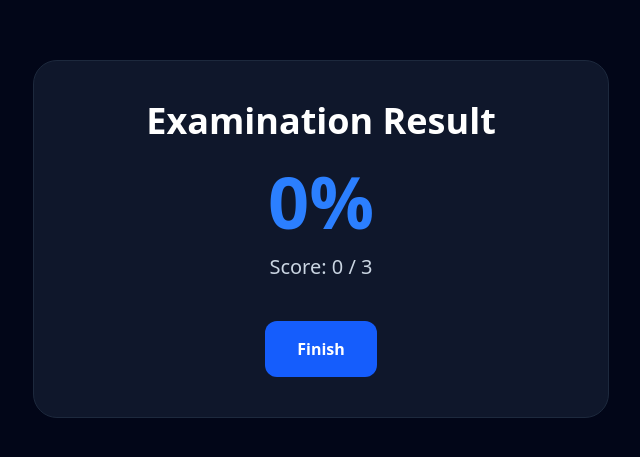
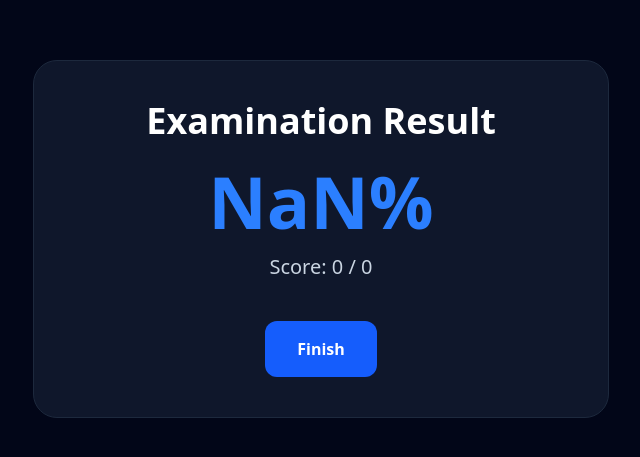
Before and after one commit to Peteru2/cbt, a Next.js app: page /result in a window 1280 px wide. Shown: the part 161-618 px from the top of the page, without its empty margins (319-959 px from the left). Built offline with nearby package versions, Linux system fonts and the light colour scheme.

Commit message:
Random selection update completed

```diff
--- a/app/components/exam/QuestionCard.tsx
+++ b/app/components/exam/QuestionCard.tsx
@@ -8,8 +8,12 @@ interface Props {
   question: Question
 }
 
-export default function QuestionCard({ question }: Props) {
-  const answers = useExamStore((state) => state.answers)
+export default function QuestionCard({
+  question,
+}: Props) {
+  const answers = useExamStore(
+    (state) => state.answers
+  )
 
   const selectAnswer = useExamStore(
     (state) => state.selectAnswer
@@ -17,13 +21,12 @@ export default function QuestionCard({ question }: Props) {
 
   return (
     <motion.div
-      key={question.id}
       initial={{ opacity: 0, y: 10 }}
       animate={{ opacity: 1, y: 0 }}
       transition={{ duration: 0.2 }}
-      className="bg-slate-900 border border-slate-800 rounded-3xl p-8"
+      className="bg-slate-900 border border-slate-800 rounded-3xl p-6 md:p-8"
     >
-      <h2 className="text-xl font-semibold leading-relaxed mb-8 text-white">
+      <h2 className="text-lg md:text-xl font-semibold leading-relaxed mb-8 text-white">
         {question.question}
       </h2>
 
@@ -35,10 +38,11 @@ export default function QuestionCard({ question }: Props) {
           return (
             <button
               key={option}
+              type="button"
               onClick={() =>
                 selectAnswer(question.id, option)
               }
-              className={`w-full text-left p-5 rounded-2xl border transition ${
+              className={`w-full text-left p-5 rounded-2xl border transition-all duration-200 ${
                 selected
                   ? "bg-blue-600 border-blue-500 text-white"
                   : "bg-slate-800 border-slate-700 text-slate-300 hover:bg-slate-700"
--- a/app/components/exam/QuestionPallete.tsx
+++ b/app/components/exam/QuestionPallete.tsx
@@ -1,6 +1,5 @@
 "use client"
 
-import { questions } from "../../data/questions"
 import { useExamStore } from "../../store/examStore"
 
 export default function QuestionPalette() {
@@ -9,6 +8,9 @@ export default function QuestionPalette() {
   const currentQuestionIndex = useExamStore(
     (state) => state.currentQuestionIndex
   )
+  const selectedQuestions = useExamStore(
+  (state) => state.selectedQuestions
+)
 
   const jumpToQuestion = useExamStore(
     (state) => state.jumpToQuestion
@@ -16,7 +18,7 @@ export default function QuestionPalette() {
 
   return (
     <div className="grid grid-cols-5 gap-3">
-      {questions.map((question, index) => {
+      {selectedQuestions.map((question, index) => {
         const answered = answers[question.id]
 
         const active =
--- a/app/data/candidates.ts
+++ b/app/data/candidates.ts
@@ -1,7 +1,4 @@
-export const candidates = [
-  "CBT-1001",
-  "CBT-1002",
-  "CBT-1003",
-  "CBT-1004",
-  "CBT-1005",
-]
+export const candidates = Array.from(
+  { length: 80 },
+  (_, index) => `CBT-${1001 + index}`
+)
--- a/app/data/questions.ts
+++ b/app/data/questions.ts
@@ -1,15 +1,20 @@
+import { Question } from "../types/question"
 
-
-import { Question } from "../types/question"
 export const questions: Question[] = [
   {
     id: 1,
+    question: "What is 15 + 7?",
+    options: ["20", "21", "22", "23"],
+    answer: "22",
+  },
+  {
+    id: 2,
     question: "Which of the following is a JavaScript library?",
     options: ["Laravel", "React", "Django", "Flask"],
     answer: "React",
   },
   {
-    id: 2,
+    id: 3,
     question: "What does HTML stand for?",
     options: [
       "Hyper Text Markup Language",
@@ -20,9 +25,175 @@ export const questions: Question[] = [
     answer: "Hyper Text Markup Language",
   },
   {
-    id: 3,
+    id: 4,
     question: "Which company developed JavaScript?",
     options: ["Netscape", "Microsoft", "Apple", "Google"],
     answer: "Netscape",
   },
+  {
+    id: 5,
+    question: "What is the value of 9 × 6?",
+    options: ["54", "56", "52", "48"],
+    answer: "54",
+  },
+  {
+    id: 6,
+    question: "Which of these is a noun?",
+    options: ["Run", "Beautiful", "Table", "Quickly"],
+    answer: "Table",
+  },
+  {
+    id: 7,
+    question: "Who is the current head of a classroom called?",
+    options: ["Captain", "Prefect", "Monitor", "Teacher"],
+    answer: "Monitor",
+  },
+  {
+    id: 8,
+    question: "What is the square root of 64?",
+    options: ["6", "7", "8", "9"],
+    answer: "8",
+  },
+  {
+    id: 9,
+    question: "Choose the correct spelling.",
+    options: ["Accomodation", "Accommodation", "Acommodation", "Acomodation"],
+    answer: "Accommodation",
+  },
+  {
+    id: 10,
+    question: "What is the capital of Nigeria?",
+    options: ["Lagos", "Kano", "Abuja", "Ibadan"],
+    answer: "Abuja",
+  },
+  {
+    id: 11,
+    question: "What is 45 ÷ 5?",
+    options: ["8", "9", "10", "11"],
+    answer: "9",
+  },
+  {
+    id: 12,
+    question: "Which of these is a pronoun?",
+    options: ["Happy", "She", "Book", "Walk"],
+    answer: "She",
+  },
+  {
+    id: 13,
+    question: "Citizens have the right to ____.",
+    options: ["Break laws", "Vote", "Fight", "Steal"],
+    answer: "Vote",
+  },
+  {
+    id: 14,
+    question: "What is 12 squared?",
+    options: ["122", "124", "144", "142"],
+    answer: "144",
+  },
+  {
+    id: 15,
+    question: "Choose the correct sentence.",
+    options: [
+      "He go to school.",
+      "He goes to school.",
+      "He going to school.",
+      "He gone to school.",
+    ],
+    answer: "He goes to school.",
+  },
+  {
+    id: 16,
+    question: "Democracy means government of the ____.",
+    options: ["Kings", "People", "Rich", "Military"],
+    answer: "People",
+  },
+  {
+    id: 17,
+    question: "What is 100 - 37?",
+    options: ["63", "64", "62", "65"],
+    answer: "63",
+  },
+  {
+    id: 18,
+    question: "Which punctuation mark ends a question?",
+    options: [".", ",", "?", "!"],
+    answer: "?",
+  },
+  {
+    id: 19,
+    question: "A good citizen should always ____ the law.",
+    options: ["Break", "Ignore", "Obey", "Fight"],
+    answer: "Obey",
+  },
+  {
+    id: 20,
+    question: "What is 7 × 8?",
+    options: ["54", "56", "58", "48"],
+    answer: "56",
+  },
+  {
+    id: 21,
+    question: "Which of these is an adjective?",
+    options: ["Beautiful", "Jump", "Slowly", "Teacher"],
+    answer: "Beautiful",
+  },
+  {
+    id: 22,
+    question: "What is the value of 81 ÷ 9?",
+    options: ["8", "9", "7", "6"],
+    answer: "9",
+  },
+  {
+    id: 23,
+    question: "Which arm of government makes laws?",
+    options: ["Executive", "Judiciary", "Legislative", "Police"],
+    answer: "Legislative",
+  },
+  {
+    id: 24,
+    question: "Choose the opposite of 'Happy'.",
+    options: ["Joyful", "Excited", "Sad", "Glad"],
+    answer: "Sad",
+  },
+  {
+    id: 25,
+    question: "What is 25% of 100?",
+    options: ["20", "25", "30", "35"],
+    answer: "25",
+  },
+  {
+    id: 26,
+    question: "Which of these is a sentence?",
+    options: [
+      "Running fast",
+      "The boy is reading.",
+      "Quickly",
+      "Blue car",
+    ],
+    answer: "The boy is reading.",
+  },
+  {
+    id: 27,
+    question: "The national anthem is a symbol of ____.",
+    options: ["Peace", "Unity", "Poverty", "Fighting"],
+    answer: "Unity",
+  },
+  {
+    id: 28,
+    question: "What is 14 + 19?",
+    options: ["31", "32", "33", "34"],
+    answer: "33",
+  },
+  {
+    id: 29,
+    question: "Choose the correct plural form of 'Child'.",
+    options: ["Childs", "Children", "Childes", "Childrens"],
+    answer: "Children",
+  },
+  {
+    id: 30,
+    question: "Which of these is a responsibility of citizens?",
+    options: ["Destroy public property", "Pay taxes", "Fight leaders", "Ignore rules"],
+    answer: "Pay taxes",
+  },
 ]
--- a/app/exam/page.tsx
+++ b/app/exam/page.tsx
@@ -1,54 +1,57 @@
-"use client"
-import { useRouter } from "next/navigation"
-import { questions } from "../data/questions"
-import { useExamStore } from "../store/examStore"
-import Timer from "../components/exam/Timer"
-import QuestionCard from "../components/exam/QuestionCard"
-import QuestionPalette from "../components/exam/QuestionPallete"
-import NavigationButtons from "../components/exam/NavigationButtons"
+"use client";
+import { useRouter } from "next/navigation";
+
+import { useExamStore } from "../store/examStore";
+import Timer from "../components/exam/Timer";
+import QuestionCard from "../components/exam/QuestionCard";
+import QuestionPalette from "../components/exam/QuestionPallete";
+import NavigationButtons from "../components/exam/NavigationButtons";
 
 export default function ExamPage() {
-        const router = useRouter()
+  const router = useRouter();
   const currentQuestionIndex = useExamStore(
-        (state) => state.currentQuestionIndex
+    (state) => state.currentQuestionIndex,
+  );
+  const selectedQuestions = useExamStore(
+  (state) => state.selectedQuestions
 )
-        const candidateId = useExamStore(
-        (state) => state.candidateId
+  const candidateId = useExamStore((state) => state.candidateId);
+  const submitExam = useExamStore((state) => state.submitExam);
+  const question =
+  selectedQuestions[currentQuestionIndex]
+  if (!question) {
+  return (
+    <main className="min-h-screen bg-slate-950 flex items-center justify-center text-white">
+      Preparing examination...
+    </main>
   )
-        const submitExam = useExamStore(
-        (state) => state.submitExam
-        )
-        const question = questions[currentQuestionIndex]
+}
   const handleSubmit = () => {
-        submitExam()
-        router.push("/result")
-}
+    submitExam();
+    router.push("/result");
+  };
   return (
     <main className="min-h-screen bg-slate-950 text-white p-4 lg:p-8">
       <div className="max-w-7xl mx-auto grid lg:grid-cols-[1fr_320px] gap-8">
         <div>
           <div className="flex items-center justify-between mb-6">
             <div>
-                <h1 className="text-2xl font-bold">
-                CBT Practice Test
-                </h1>
-                <p className="text-slate-400 mt-1">
-                Candidate: {candidateId}
-                </p>
+              <h1 className="text-2xl font-bold">CBT Practice Test</h1>
+              <p className="text-slate-400 mt-1">Candidate: {candidateId}</p>
             </div>
             <Timer />
           </div>
           <div className="mb-4 text-slate-400">
-                Question {currentQuestionIndex + 1} of {questions.length}
+            Question {currentQuestionIndex + 1} of {selectedQuestions.length}
           </div>
           <QuestionCard question={question} />
           <NavigationButtons />
         </div>
-                <aside className="bg-slate-900 border border-slate-800 rounded-3xl p-6
-                h-fit sticky top-6">
-                <h2 className="text-xl font-bold mb-6">
-                Question Palette
-                </h2>
+        <aside
+          className="bg-slate-900 border border-slate-800 rounded-3xl p-6
+                h-fit sticky top-6"
+        >
+          <h2 className="text-xl font-bold mb-6">Question Palette</h2>
           <QuestionPalette />
           <button
             onClick={handleSubmit}
@@ -60,5 +63,5 @@ return (
         </aside>
       </div>
     </main>
-)
+  );
 }
--- a/app/instructions/page.tsx
+++ b/app/instructions/page.tsx
@@ -5,10 +5,16 @@ import { useExamStore } from "../store/examStore";
 export default function InstructionsPage() {
   const router = useRouter();
   const startExam = useExamStore((state) => state.startExam);
-  const handleBegin = () => {
-    startExam();
-    router.push("/exam");
-  };
+  const initializeQuestions = useExamStore(
+  (state) => state.initializeQuestions
+)
+ const handleBegin = () => {
+  initializeQuestions()
+
+  startExam()
+
+  router.push("/exam")
+}
   return (
     <main
       className="min-h-screen bg-slate-950 text-white flex items-center
--- a/app/page.tsx
+++ b/app/page.tsx
@@ -21,6 +21,7 @@ export default function HomePage() {
     setCandidateId(trimmed);
     router.push("/instructions");
   };
+
   return (
     <main
       className="min-h-screen bg-slate-950 text-white flex items-center
--- a/app/result/page.tsx
+++ b/app/result/page.tsx
@@ -1,40 +1,55 @@
 "use client"
 
 
-import { questions } from "../data/questions"
 import { useExamStore } from "../store/examStore"
 import { calculateScore } from "../utils/calculateStore"
 import { useRouter } from "next/navigation"
 
 export default function ResultPage() {
+  const answers = useExamStore(
+    (state) => state.answers
+  )
 const router = useRouter()
 
-const answers = useExamStore((state) => state.answers)
-const reset = useExamStore((state) => state.resetExam)
+  const selectedQuestions = useExamStore(
+    (state) => state.selectedQuestions
+  )
+
+   const resetExam = useExamStore(
+    (state) => state.resetExam
+
+  )
   const handleReset = () =>{
-        reset()
+        resetExam();
         router.push("/")
-
   }
 
-const score = calculateScore(answers)
+
+
+  const score = calculateScore(
+    selectedQuestions,
+    answers
+  )
+
   const percentage = Math.round(
-(score / questions.length) * 100
+    (score / selectedQuestions.length) * 100
   )
+
   return (
-<main className="min-h-screen bg-slate-950 text-white flex items-center
-justify-center px-4">
-<div className="max-w-xl w-full bg-slate-900 border border-slate-800
-rounded-3xl p-10 text-center">
+    <main className="min-h-screen bg-slate-950 text-white flex items-center justify-center px-4">
+      <div className="max-w-xl w-full bg-slate-900 border border-slate-800 rounded-3xl p-10 text-center">
         <h1 className="text-4xl font-bold mb-6">
           Examination Result
         </h1>
+
         <div className="text-7xl font-black text-blue-500 mb-4">
           {percentage}%
         </div>
+
         <p className="text-xl text-slate-300 mb-2">
-Score: {score} / {questions.length}
+          Score: {score} / {selectedQuestions.length}
         </p>
+
                         <button
                         onClick={handleReset}
                         className="mt-8 h-14 px-8 cursor-pointer rounded-xl bg-blue-600 hover:bg-blue-500
--- a/app/store/examStore.ts
+++ b/app/store/examStore.ts
@@ -2,6 +2,8 @@
 import { create } from "zustand";
 import { persist } from "zustand/middleware";
 import { questions } from "../data/questions";
+import { Question } from "../types/question"
+import { shuffleQuestions } from "../utils/shuffleQuestions"
 
 interface ExamStore {
   candidateId: string;
@@ -20,6 +22,8 @@ interface ExamStore {
 
   submitExam: () => void;
   resetExam: () => void;
+  selectedQuestions: Question[]
+initializeQuestions: () => void
 }
 
 export const useExamStore = create<ExamStore>()(
@@ -28,13 +32,22 @@ export const useExamStore = create<ExamStore>()(
       candidateId: "",
       currentQuestionIndex: 0,
       answers: {},
+       setCandidateId: (id) =>
+        set({
+          candidateId: id,
+        }),
       examStarted: false,
       examSubmitted: false,
       examStartTime: null,
-      duration: 30 * 60,
-      setCandidateId: (id) =>
+      duration: 30 * 20,
+      selectedQuestions: [],
+
+        initializeQuestions: () =>
   set({
-          candidateId: id,
+    selectedQuestions: shuffleQuestions(
+      questions,
+      20
+    ),
   }),
       startExam: () =>
         set({
@@ -52,7 +65,7 @@ export const useExamStore = create<ExamStore>()(
   set((state) => ({
     currentQuestionIndex: Math.min(
       state.currentQuestionIndex + 1,
-            questions.length - 1,
+      state.selectedQuestions.length - 1
     ),
   })),
       prevQuestion: () =>
--- /dev/null
+++ b/app/utils/shuffleQuestions.ts
@@ -0,0 +1,12 @@
+import { Question } from "../types/question"
+
+export const shuffleQuestions = (
+  questions: Question[],
+  count: number
+) => {
+  const shuffled = [...questions].sort(
+    () => Math.random() - 0.5
+  )
+
+  return shuffled.slice(0, count)
+}
```
Also changed, not shown: app/utils/calculateStore.ts (+7 -2 lines), app/utils/formatTime.ts (+5 -7 lines). Lines whose indentation alone changed are shown as unchanged.
